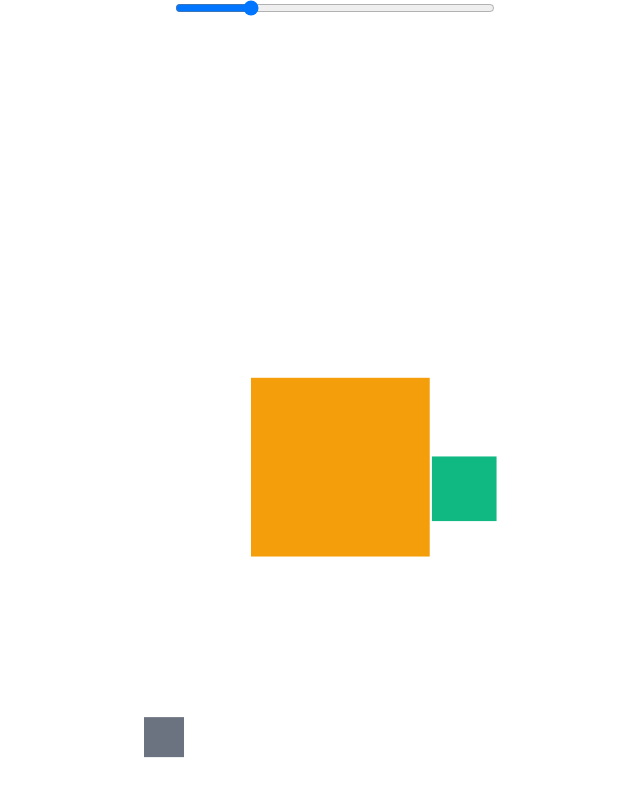
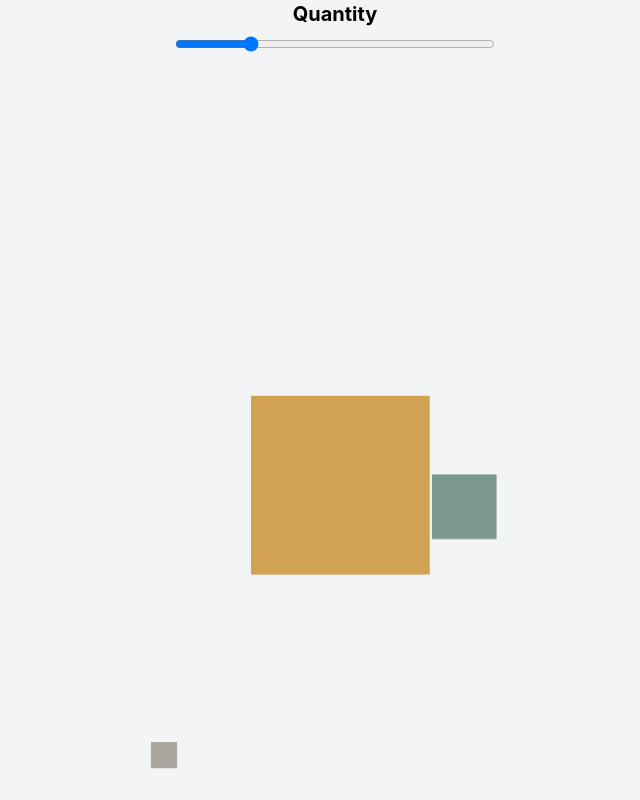
Before and after one commit to EmilyBonar/perspective, a React (Vite) app: page / in a window 1280 px wide. Shown: the whole page, without its empty margins (305-945 px from the left). Built offline with nearby package versions, Linux system fonts and the light colour scheme.

Commit message:
Add grayscaling and label

```diff
--- a/src/App.tsx
+++ b/src/App.tsx
@@ -24,7 +24,6 @@ const colors = [
 	"bg-red-500",
 	"bg-blue-500",
 	"bg-green-500",
-	"bg-gray-500",
 	"bg-yellow-500",
 	"bg-indigo-500",
 	"bg-purple-500",
@@ -69,8 +68,16 @@ function App() {
 	}, []);
 
 	return (
-		<div ref={domTarget} className='h-full absolute w-full flex flex-col'>
+		<div
+			ref={domTarget}
+			className='h-full absolute w-full flex flex-col bg-gray-100'
+		>
+			<div className='mx-auto flex flex-col items-center gap-2'>
+				<label className='font-bold text-xl' htmlFor='quantity'>
+					Quantity
+				</label>
 				<input
+					id='quantity'
 					className='mx-auto w-80'
 					type='range'
 					value={number}
@@ -78,6 +85,7 @@ function App() {
 					max={10}
 					min={1}
 				/>
+			</div>
 			<div className='overflow-hidden relative h-full w-full'>
 				{moveables.map((state) => (
 					<Moveable
@@ -121,7 +129,7 @@ const Moveable: React.FC<MoveableProps> = ({
 
 	const zToScale = useCallback((z?: number): number => {
 		if (!z) return 1;
-		return 1 + clamp(z, -0.75, 1);
+		return 1 + clamp(z, -0.95, 1);
 	}, []);
 
 	const handleDrag: DraggableEventHandler = useCallback(
@@ -141,7 +149,7 @@ const Moveable: React.FC<MoveableProps> = ({
 	const handleScroll: React.WheelEventHandler = useCallback((e) => {
 		e.preventDefault();
 		setBasePos((prev) => {
-			let newZ = clamp((prev.z ?? 0) - e.deltaY / 500, -0.95, 1);
+			let newZ = clamp((prev.z ?? 0) - e.deltaY / 1000, -0.95, 1);
 			console.log(newZ);
 			return { x: prev.x, y: prev.y, z: newZ };
 		});
@@ -158,6 +166,7 @@ const Moveable: React.FC<MoveableProps> = ({
 					y,
 					scale,
 					zIndex: Math.floor(zToScale(basePos.z) * 1000),
+					filter: `grayscale(${(1 - ((basePos.z ?? 0) + 0.95) / 1.95) * 100}%)`,
 				}}
 			/>
 		</DraggableCore>
```
Lines whose indentation alone changed are shown as unchanged.
